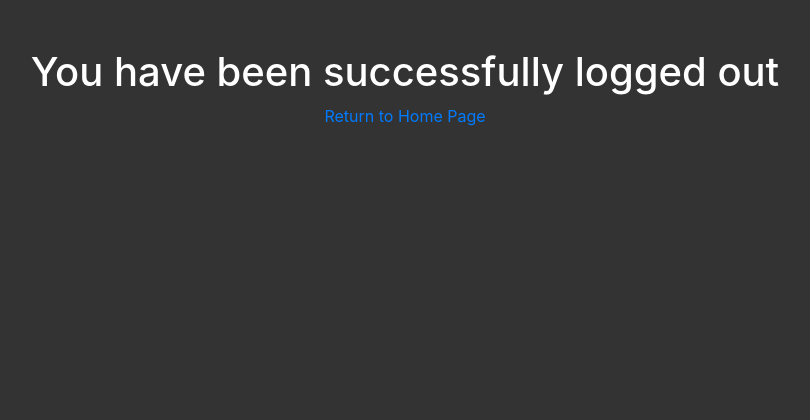
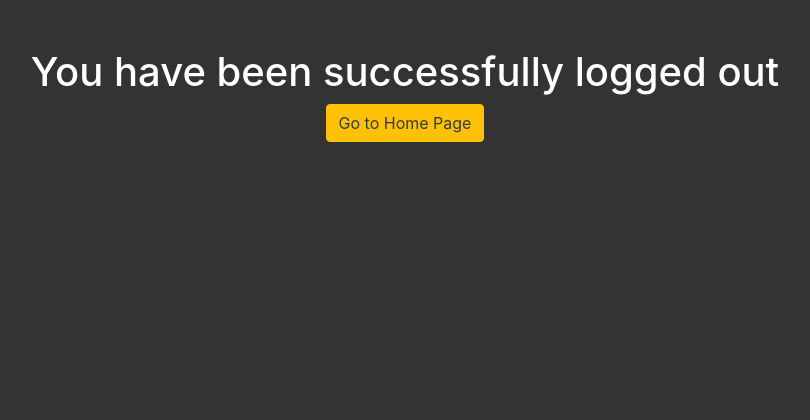
Before and after one commit to anthonyhaj/strand-PP4, a Django app: page /accounts/logout/confirm/ in a window 1280 px wide. Shown: the part 92-512 px from the top of the page, without its empty margins (235-1045 px from the left). Run offline with Django 3.2, Linux system fonts and the light colour scheme; some libraries are stand-ins or nearby versions.

Commit message:
change logout confim anchor to button ref to home

```diff
--- a/accounts/templates/accounts/logout_confirm.html
+++ b/accounts/templates/accounts/logout_confirm.html
@@ -3,6 +3,7 @@
 {% block content %}
     <div class="container text-center mt-5" style="margin-bottom: 460px;">
         <h1>You have been successfully logged out</h1>
-        <a href="{% url 'home' %}">Return to Home Page</a>
+        <a href="{% url 'home' %}" class="btn btn-warning text-dark">Go to Home Page</a>
+
     </div>
 {% endblock %}
```
Also changed, not shown: accounts/templates/accounts/signup.html (deleted).
